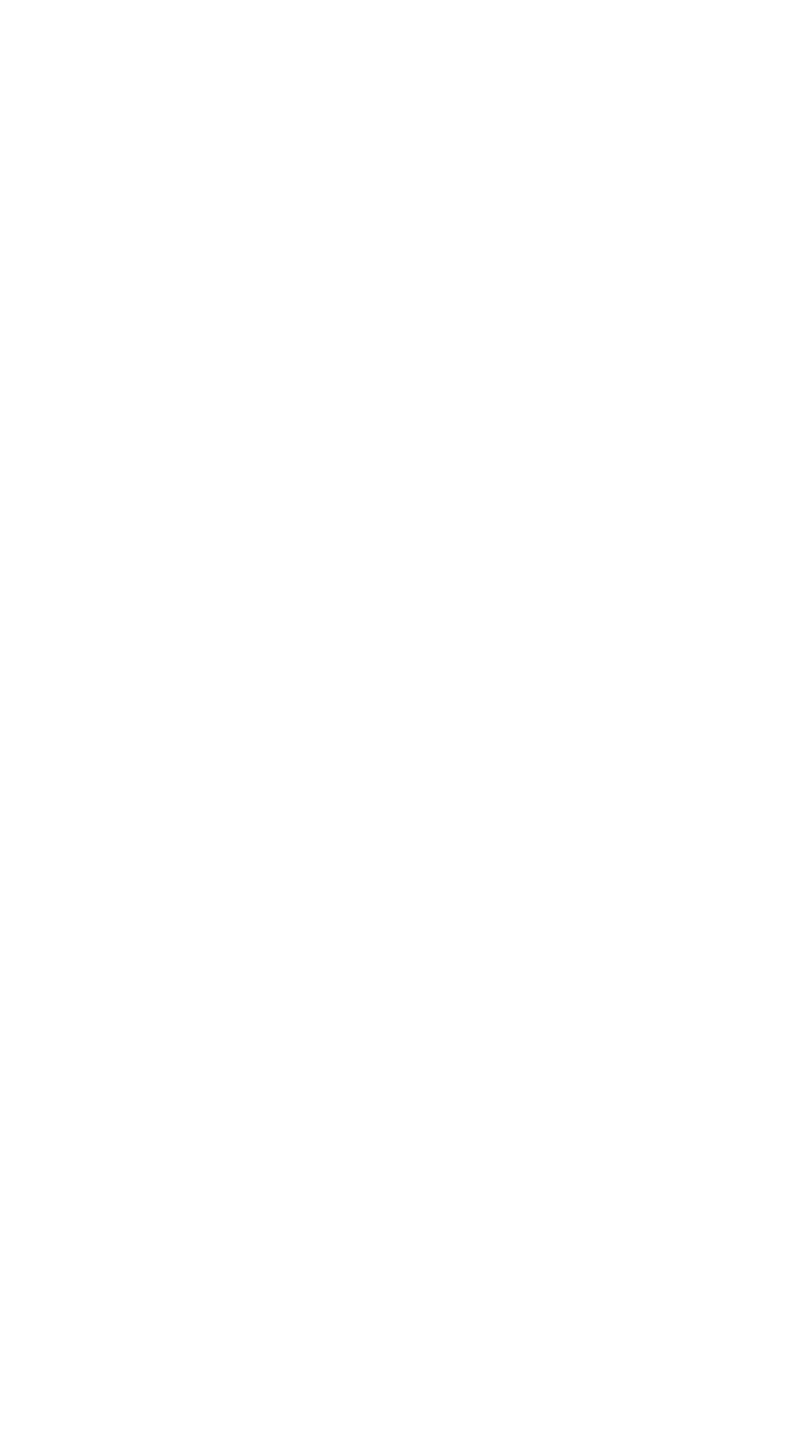
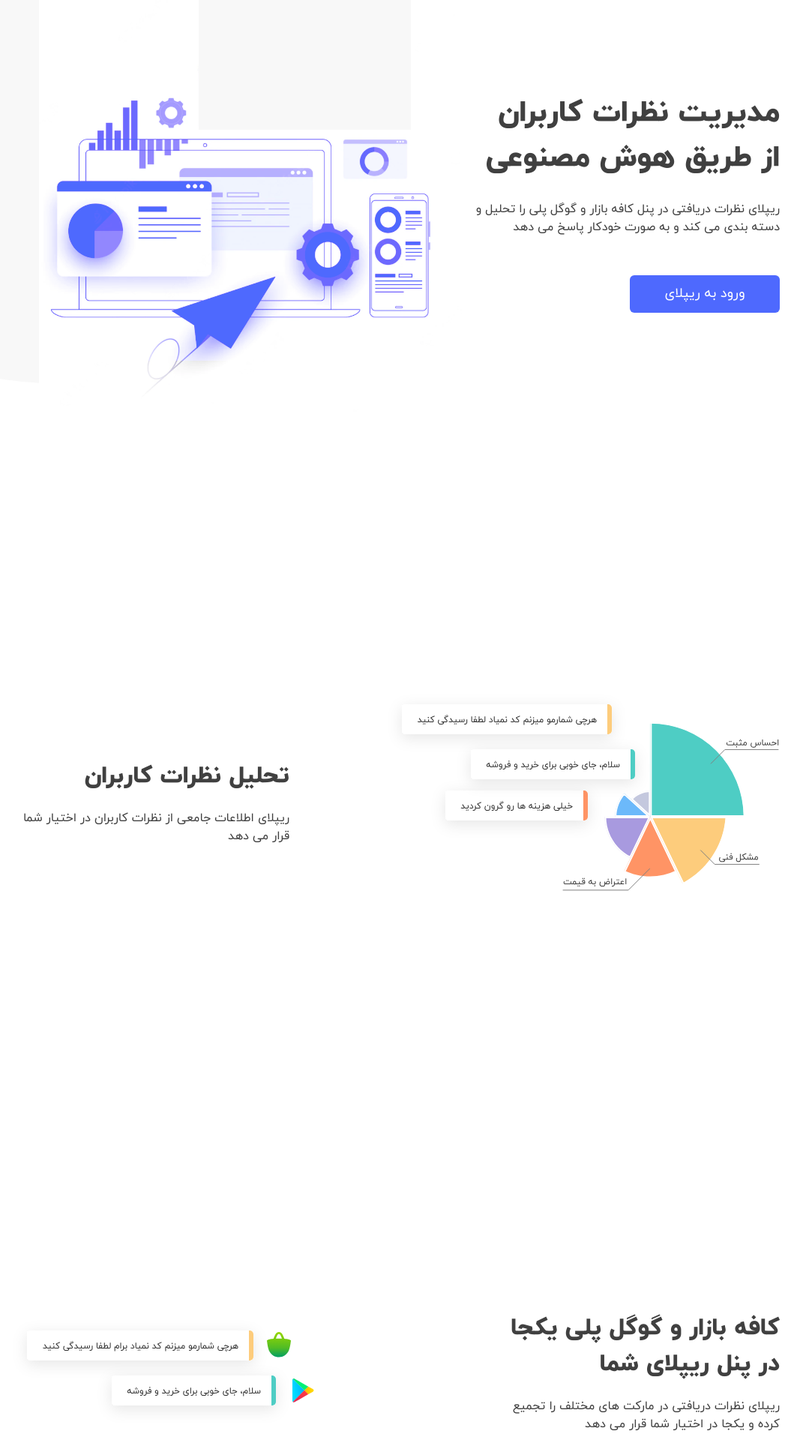
Before and after one commit to replai-ir/replai-ir.github.io, a Next.js app: page / in a window 1280 px wide. Shown: the part 160-2080 px from the top of the page at 75% size, without its empty margins (112-1183 px from the left). Before the commit the page ends 800 px from the top, so only its background shows below. Built offline with nearby package versions, Linux system fonts and the light colour scheme.

Commit message:
5. add Hero Section & sub Sections

```diff
--- a/pages/index.jsx
+++ b/pages/index.jsx
@@ -7,10 +7,114 @@ import Footer from "../components/Footer/Footer";
 import Button from "../components/UI/Button";
 
 import elipse from "../public/assets/svg/elipse.svg";
+import heroImage from "../public/assets/image/hero_image.svg";
+import analaysisCommentsImage from "../public/assets/image/analysis-comments_image.svg";
+import appStoreImage from "../public/assets/image/app-store_image.svg";
+import autoReplyImage from "../public/assets/image/auto-reply_image.svg";
+import identificationCommentsImage from "../public/assets/image/identification-comments_image.svg";
 
 function HomePage() {
-  const app_url = "https://app.replai.to";
-  return <Layout></Layout>;
+  const app_url = "https://app.replai.ir";
+  return (
+    <Layout>
+      <Head>
+        <title>ریپلای</title>
+        <meta name="viewport" content="initial-scale=1.0, width=device-width" />
+        <link rel="icon" href="/assets/svg/replai_logo.svg" />
+      </Head>
+
+      <Image
+        src={elipse}
+        alt="elipse"
+        className="-z-10 absolute top-0 left-0 w-[50vw]"
+      />
+
+      <main className="mx-[2rem] md:mx-[8rem]">
+        <section className="min-h-[90vh] mb-[10vh] flex flex-row justify-between items-center">
+          <div>
+            <h1>مدیریت نظرات کاربران از طریق هوش مصنوعی</h1>
+            <p className="mt-[1.675rem] mb-[3.25rem] max-w-[420px]">
+              ریپلای نظرات دریافتی در پنل کافه بازار و گوگل پلی را تحلیل و دسته
+              بندی می کند و به صورت خودکار پاسخ می دهد
+            </p>
+            <Button className="bg-blueColor text-whiteColor">
+              <Link href={app_url} className="link">
+                ورود به ریپلای
+              </Link>
+            </Button>
+          </div>
+          <div className="w-[0] md:w-[400px] lg:w-[600px] transition-all duration-500">
+            <Image src={heroImage} alt="" />
+          </div>
+        </section>
+
+        <section className="section">
+          <div>
+            <h2>تحلیل نظرات کاربران</h2>
+            <p>
+              ریپلای اطلاعات جامعی از نظرات کاربران در اختیار شما قرار می دهد
+            </p>
+          </div>
+          <Image src={analaysisCommentsImage} alt="analysis-comments" />
+        </section>
+
+        <section className="section">
+          <div>
+            <h2>کافه بازار و گوگل پلی یکجا در پنل ریپلای شما</h2>
+            <p>
+              ریپلای نظرات دریافتی در مارکت های مختلف را تجمیع کرده و یکجا در
+              اختیار شما قرار می دهد
+            </p>
+          </div>
+          <Image src={appStoreImage} alt="app-store" />
+        </section>
+
+        <section className="section">
+          <div>
+            <h2>پاسخگویی خودکار به نظرات</h2>
+            <p>
+              ریپلای به سلیقه شما به نظراتی که نیاز پاسخ شما دارند،‌ به صورت
+              خودکار پاسخ می دهد
+            </p>
+          </div>
+          <Image src={autoReplyImage} alt="app-store" />
+        </section>
+
+        <section className="section">
+          <div>
+            <h2>شناسایی و دسته‌بندی محتوا</h2>
+            <p>
+              ریپلای نظرات حاوی اشکال فنی، مشکل در پرداخت، احساس مثبت و منفی و
+              بسیاری دیگر را می‌شناسد و آن ها را دسته بندی می‌کند
+            </p>
+          </div>
+          <Image
+            src={identificationCommentsImage}
+            alt="identification-comments"
+          />
+        </section>
+
+        {/* give try replai --section */}
+        <section
+          className="flex flex-col justify-center items-center w-full h-[40vh] mb-[20vh] rounded-2xl bg-blueColor bg-cover bg-center md:h-[80vh]
+      "
+          style={{
+            backgroundImage: `url('/assets/image/give_replai_try.svg')`,
+          }}
+        >
+          <p className="try-replai max-w-[700px] px-8 mb-[2.25rem] text-center text-2xl text-whiteColor md:text-5xl">
+            ریپلای، تجربه بهتری رو در اختیار کاربرانتون قرار می‌دهد
+          </p>
+          <Button className="bg-whiteColor text-blueColor cursor-pointer">
+            <Link href={app_url} className="link">
+              ورود به ریپلای
+            </Link>
+          </Button>
+        </section>
+      </main>
+      <Footer />
+    </Layout>
+  );
 }
 
 export default HomePage;
```
